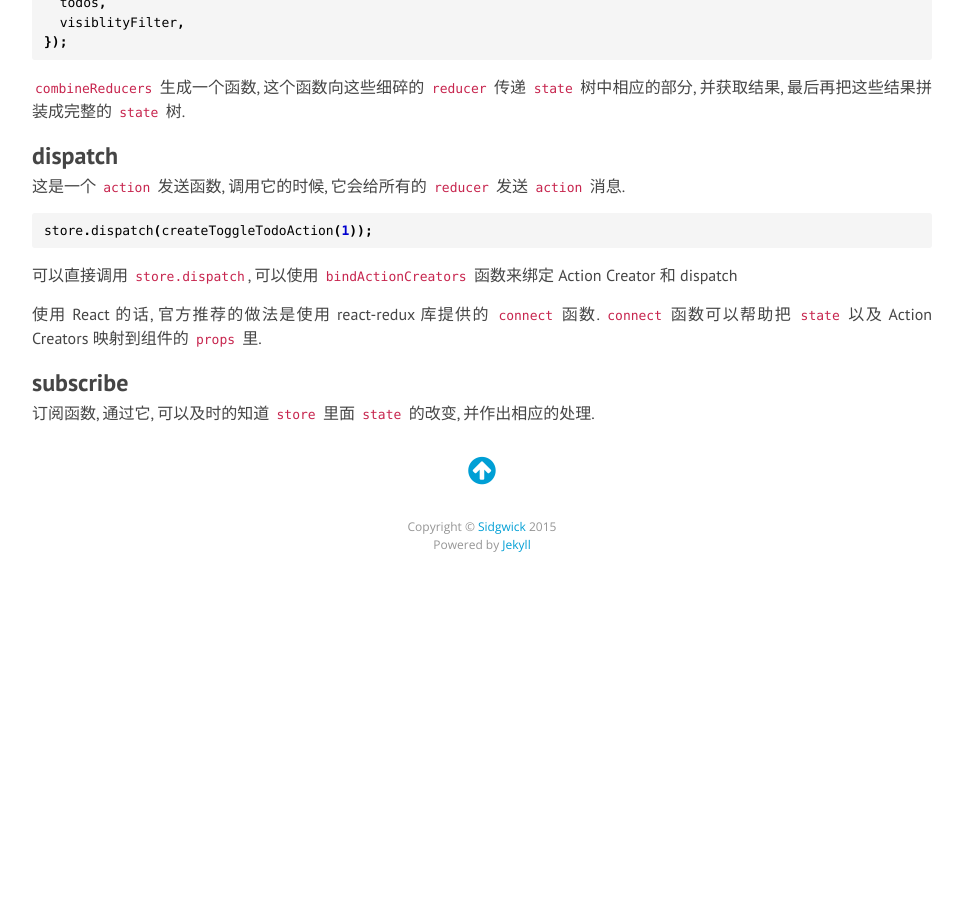
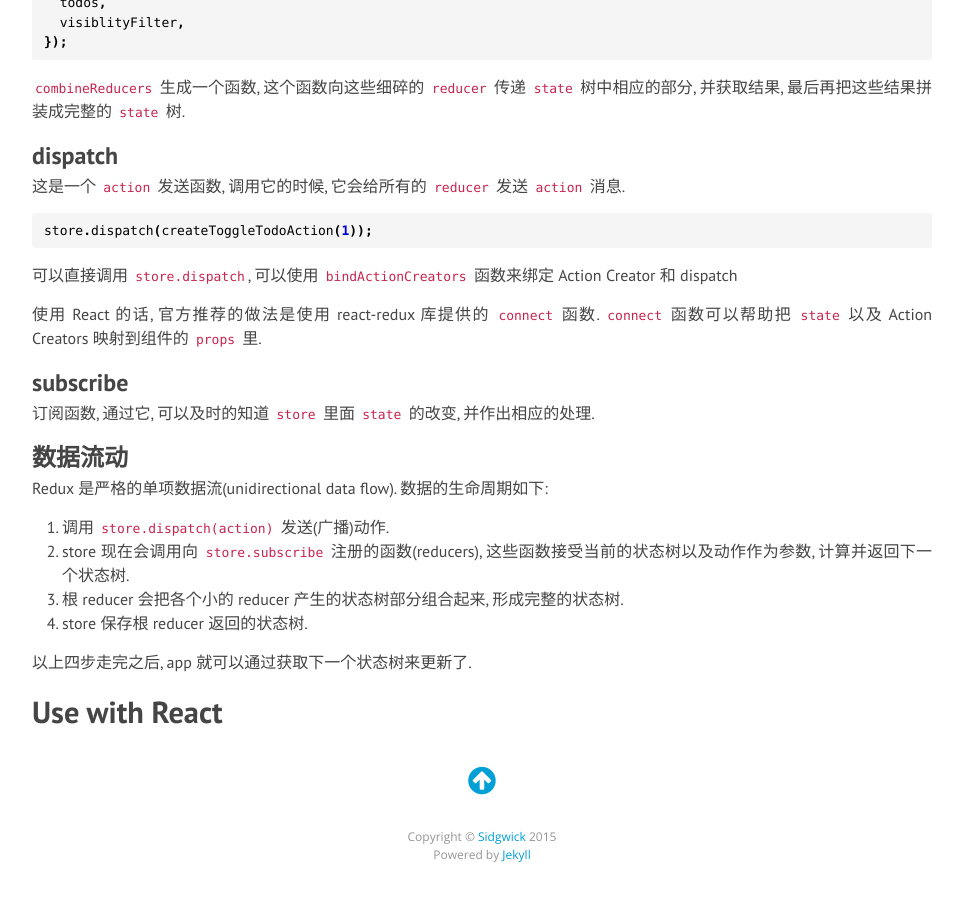
Before and after one commit to sidgwick/sidgwick.github.io, a Jekyll site: the page built from _posts/javascript/2017-02-07-Redux.md, in a window 1280 px wide and 900 px high, scrolled down 2775 px. Shown: the whole window, without its empty margins (158-1121 px from the left). Built offline with Jekyll 4.4.1, drawn with Linux system fonts in a browser that asks for light colours; nearby versions of some CDN libraries; before the commit the page ends 3365 px from its top, so only the background shows below that.

Commit message:
add redux data flow

```diff
--- a/_posts/javascript/2017-02-07-Redux.md
+++ b/_posts/javascript/2017-02-07-Redux.md
@@ -172,3 +172,17 @@ store.dispatch(createToggleTodoAction(1));
 ## subscribe
 
 订阅函数, 通过它, 可以及时的知道 `store` 里面 `state` 的改变, 并作出相应的处理.
+
+## 数据流动
+
+Redux 是严格的单项数据流(unidirectional data flow). 数据的生命周期如下:
+
+1. 调用 `store.dispatch(action)` 发送(广播)动作.
+2. store 现在会调用向 `store.subscribe` 注册的函数(reducers),
+   这些函数接受当前的状态树以及动作作为参数, 计算并返回下一个状态树.
+3. 根 reducer 会把各个小的 reducer 产生的状态树部分组合起来, 形成完整的状态树.
+4. store 保存根 reducer 返回的状态树.
+
+以上四步走完之后, app 就可以通过获取下一个状态树来更新了.
+
+# Use with React
```
